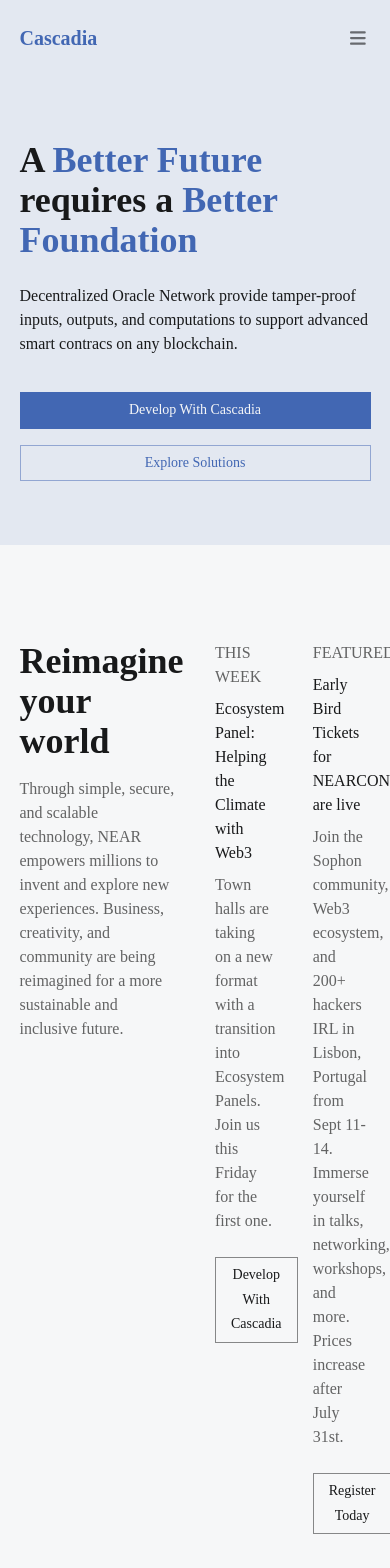
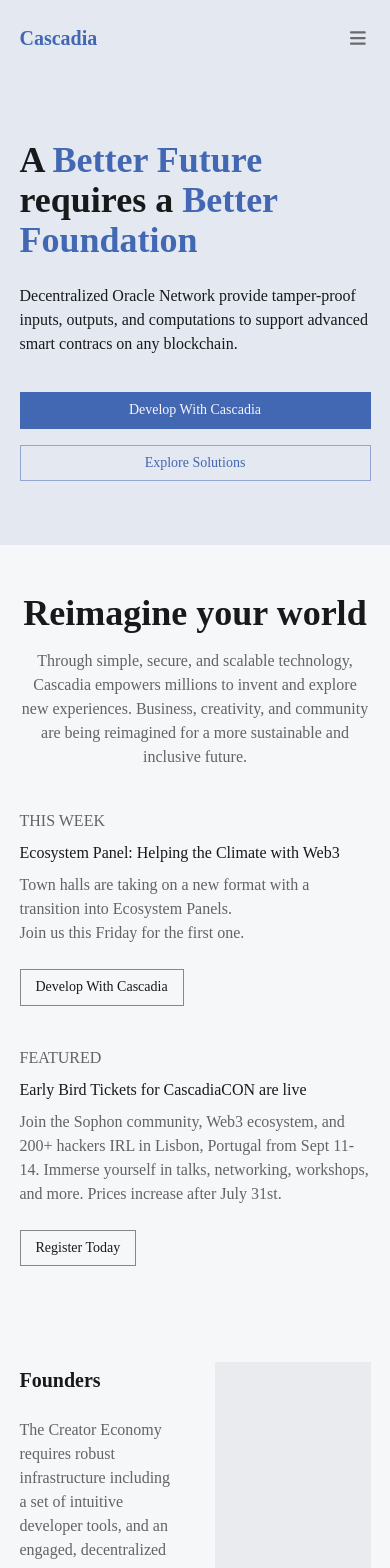
Before and after one commit to CascadiaFoundation/public_website, a React (Create React App) app: page /ecosystem in a window 390 px wide. Shown: the top 1568 px of the page. Built offline with nearby package versions, Linux system fonts and the light colour scheme.

Commit message:
fix:section-2-mobile-responsive

```diff
--- a/src/pages/ecosystem/index.tsx
+++ b/src/pages/ecosystem/index.tsx
@@ -28,41 +28,41 @@
       {/* end: Section 1 */}
 
       {/* begin: Section 2 */}
-      <div className="px-[5%] mt-24 grid grid-cols-4 gap-10">
-        <div className="col-span-2">
-          <Typography variant="h1" className="pb-4">
+      <div className="px-[5%] mt-12 sm:mt-24 grid grid-cols-1 sm:grid-cols-2 lg:grid-cols-4 gap-10">
+        <div className="sm:col-span-2">
+          <Typography variant="h1" className="pb-4 text-center md:text-left">
             Reimagine your world
           </Typography>
-          <Typography color="text.secondary">
-            Through simple, secure, and scalable technology, NEAR empowers millions to invent and explore new experiences. Business, creativity, and community are being reimagined for a more sustainable and inclusive future.
+          <Typography color="text.secondary" className="text-center md:text-left">
+            Through simple, secure, and scalable technology, Cascadia empowers millions to invent and explore new experiences. Business, creativity, and community are being reimagined for a more sustainable and inclusive future.
           </Typography>
         </div>
-        <div>
+        <div className="flex flex-col">
           <Typography color="text.secondary" className="uppercase">
             This week
           </Typography>
           <Typography variant="h4" className="py-2">
             Ecosystem Panel: Helping the Climate with Web3
           </Typography>
-          <Typography color="text.secondary" className="pb-6">
+          <Typography color="text.secondary" className="pb-6 flex-auto">
             Town halls are taking on a new format with a transition into Ecosystem Panels. <br/>
             Join us this Friday for the first one.
           </Typography>
-          <Button variant="outlined" color="secondary">
+          <Button variant="outlined" color="secondary" className="w-fit">
             Develop with Cascadia
           </Button>
         </div>
-        <div>
+        <div className="flex flex-col">
           <Typography color="text.secondary" className="uppercase">
             Featured
           </Typography>
           <Typography variant="h4" className="py-2">
-            Early Bird Tickets for NEARCON are live
+            Early Bird Tickets for CascadiaCON are live
           </Typography>
-          <Typography color="text.secondary" className="pb-6">
+          <Typography color="text.secondary" className="pb-6 flex-auto">
             Join the Sophon community, Web3 ecosystem, and 200+ hackers IRL in Lisbon, Portugal from Sept 11-14. Immerse yourself in talks, networking, workshops, and more. Prices increase after July 31st.
           </Typography>
-          <Button variant="outlined" color="secondary">
+          <Button variant="outlined" color="secondary" className="w-fit">
             Register Today
           </Button>
         </div>
```
